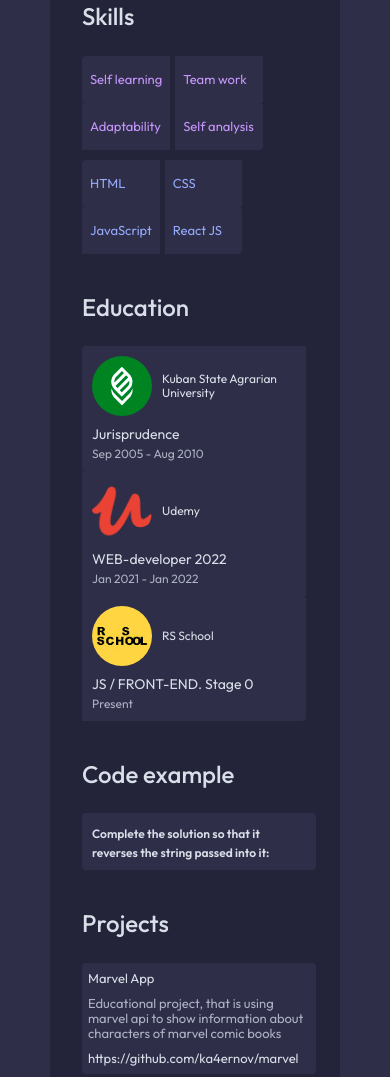
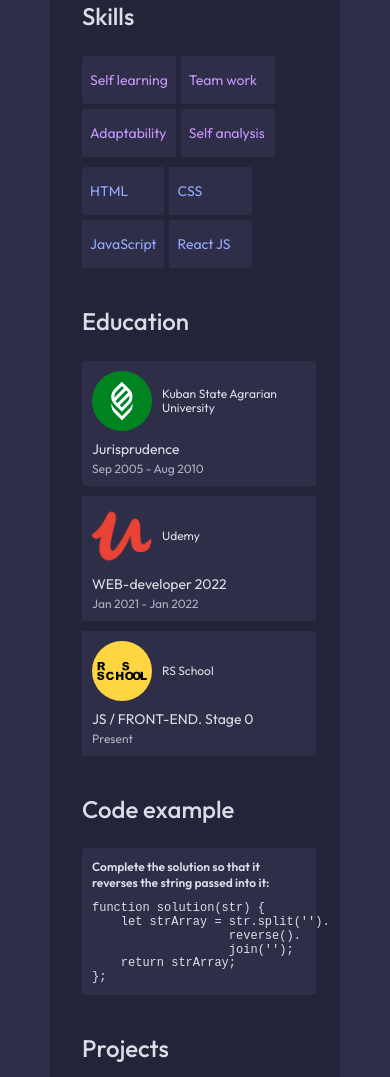
Before and after one commit to ka4ernov/rsschool-cv, a plain HTML site: page index.html in a window 390 px wide. Shown: the part 1466-2543 px from the top of the page. Drawn offline with Linux system fonts and the light colour scheme.

Commit message:
fix: mobile view fixes

```diff
--- a/styles/style.css
+++ b/styles/style.css
@@ -562,6 +562,9 @@ a:hover {
         margin-right: 0;
     }
     .skills__cards-block {
+        font-size: 12px;
+    }
+    .example__code-block {
         font-size: 13px;
     }
 }
@@ -590,11 +593,49 @@ a:hover {
     .education__cards {
         grid-template-columns: 1fr;
     }
+    .education__card {
+        margin-top: 10px;
+        margin-right: 0;
+    }
+    .education__card:first-child {
+        margin-top: 0;
+    }
     pre {
         font-size: 12px;
     }
     .tools__cards {
         grid-template-columns: 1fr;
+    }
+    .tools__card {
+        margin-top: 10px;
+        margin-right: 0;
+    }
+    .tools__card:first-child {
+        margin-top: 0;
+    }
+    .skills__cards-block {
+        display: grid;
+        grid-template-columns: 1fr 1fr;
+        justify-items: stretch;
+    }
+    .skills__card {
+        margin-top: 5px;
+        font-size: 14px;
+    }
+    .skills__card:first-child, .skills__card:nth-child(2) {
+        margin-top: 0;
+    }
+    .code__desktop {
+        display: none;
+    }
+    .code__mobile {
+        display: block;
+    }
+    .example__code-block {
+        font-size: 14px;
+    }
+    .projects__card {
+        font-size: 14px;
     }
 }
 @media (max-width: 479px) {
@@ -628,16 +669,8 @@ a:hover {
     .experience__company {
         font-size: 13px;
     }
-    .skills__cards-block {
-        display: grid;
-        grid-template-columns: 1fr 1fr;
-        justify-items: stretch;
-    }
     .example__task {
         font-size: 12px;
-    }
-    .code__desktop {
-        display: none;
     }
     .projects__card {
         font-size: 13px;
```
